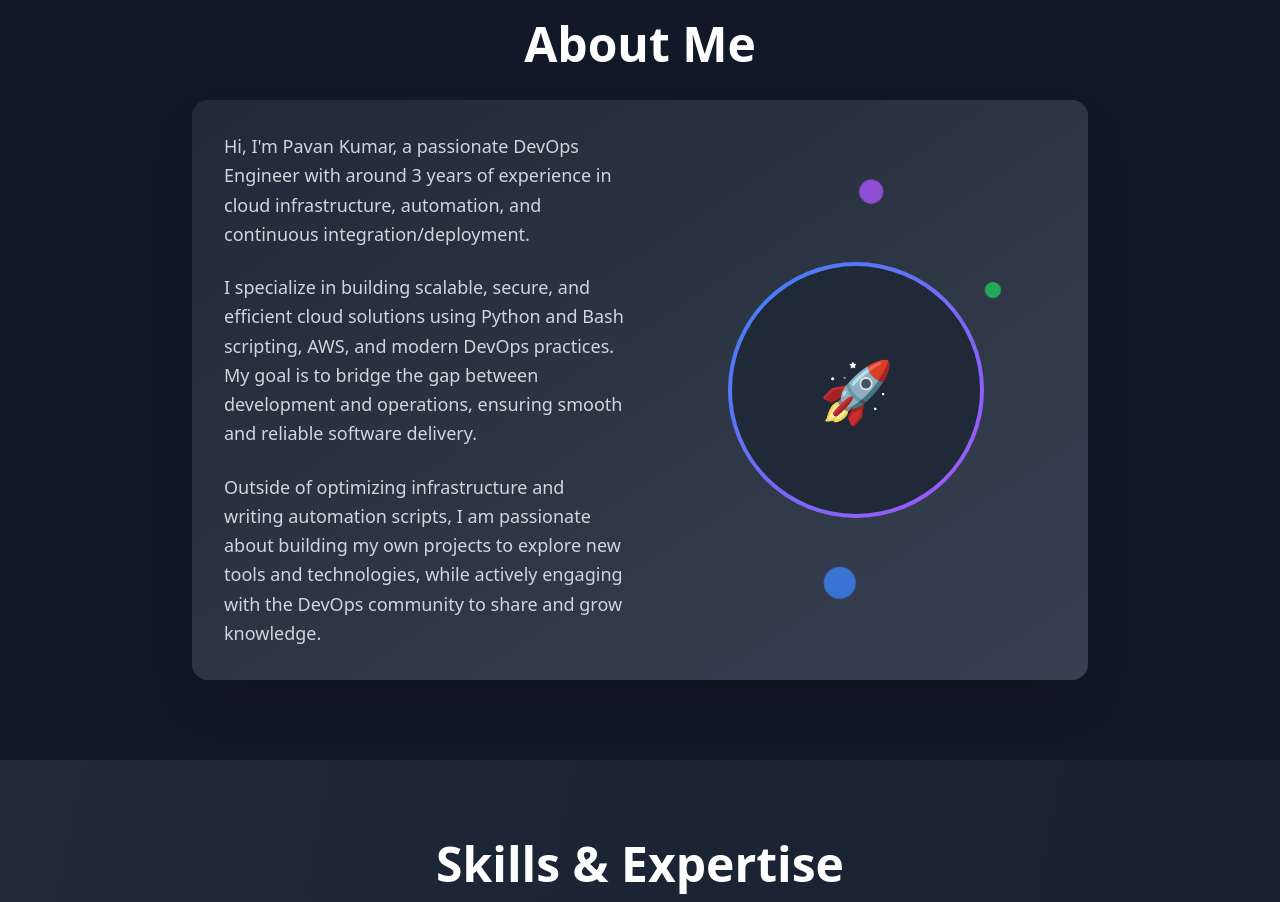
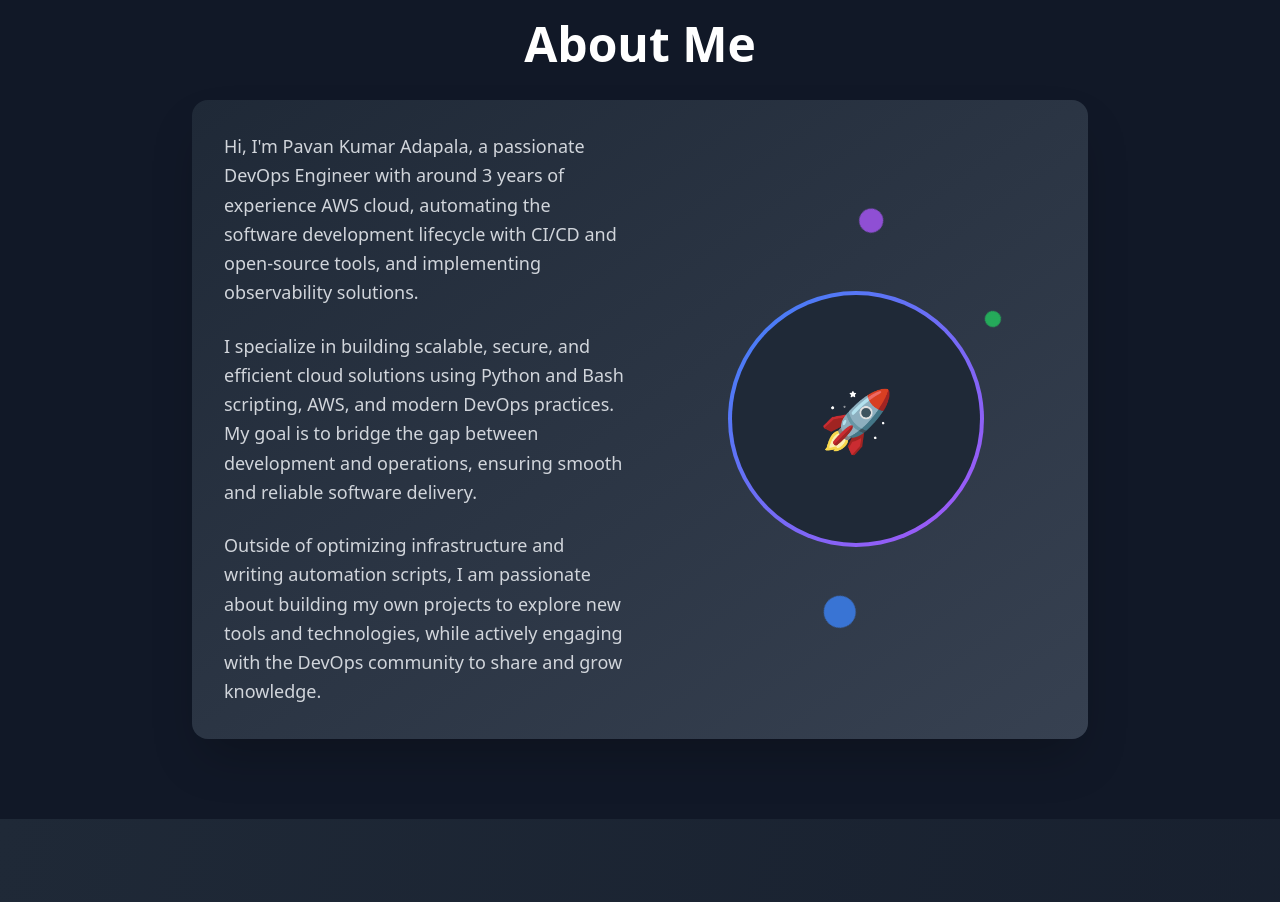
Before and after one commit to Pavan-Kumar-Adapala/Personal_portfolio_3d_animation, a React (Vite) app: page / in a window 1280 px wide. Shown: the part 860-1762 px from the top of the page. Built offline with nearby package versions, Linux system fonts and the light colour scheme.

Commit message:
About.tsx file Hi text modified

```diff
--- a/src/components/About.tsx
+++ b/src/components/About.tsx
@@ -38,9 +38,9 @@ const About = () => {
                   transition={{ duration: 0.8, delay: 0.4 }}
                   className="text-gray-300 text-lg leading-relaxed"
                 >
-                  Hi, I'm Pavan Kumar, a passionate DevOps Engineer with around 3
-                  years of experience in cloud infrastructure, automation, and
-                  continuous integration/deployment.
+                  Hi, I'm Pavan Kumar Adapala, a passionate DevOps Engineer with around 3 years of experience AWS cloud,
+                  automating the software development lifecycle with CI/CD and open-source tools, and implementing observability
+                  solutions.
                 </motion.p>
 
                 <motion.p
```
